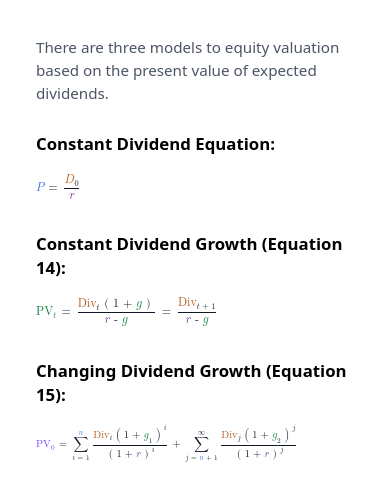
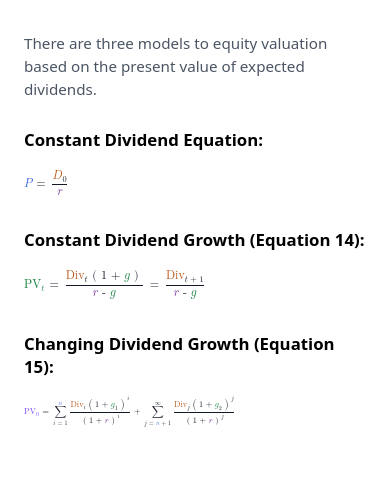
Before and after one commit to PaulReadCFA/diviequation, a plain HTML site: page index.html in a window 390 px wide. Drawn offline with Linux system fonts and the light colour scheme.

Commit message:
math changes

```diff
--- a/index.html
+++ b/index.html
@@ -48,8 +48,6 @@
       background: transparent;
       border: none;
       padding: 1.5rem 2rem;
-      overflow-x: auto;
-      -webkit-overflow-scrolling: touch;
     }
 
     .intro-text {
@@ -113,7 +111,7 @@
         font-size: 0.95em;
       }
       .long-equation math {
-        font-size: 0.85em;
+        font-size: 0.8em;
       }
     }
 
@@ -122,13 +120,13 @@
         font-size: 0.85em;
       }
       .long-equation math {
-        font-size: 0.75em;
+        font-size: 0.7em;
       }
     }
 
     @media (max-width: 700px) {
       .dividend-card {
-        padding: 1.25rem 1.25rem;
+        padding: 1.25rem 1rem;
       }
       .equation-row {
         grid-template-columns: 1fr;
@@ -140,11 +138,26 @@
     }
 
     @media (max-width: 480px) {
+      .dividend-card {
+        padding: 1rem 0.5rem;
+      }
       math {
         font-size: 0.75em;
       }
       .long-equation math {
-        font-size: 0.65em;
+        font-size: 0.58em;
+      }
+    }
+
+    @media (max-width: 400px) {
+      .long-equation math {
+        font-size: 0.52em;
+      }
+    }
+
+    @media (max-width: 360px) {
+      .long-equation math {
+        font-size: 0.48em;
       }
     }
   </style>
```
